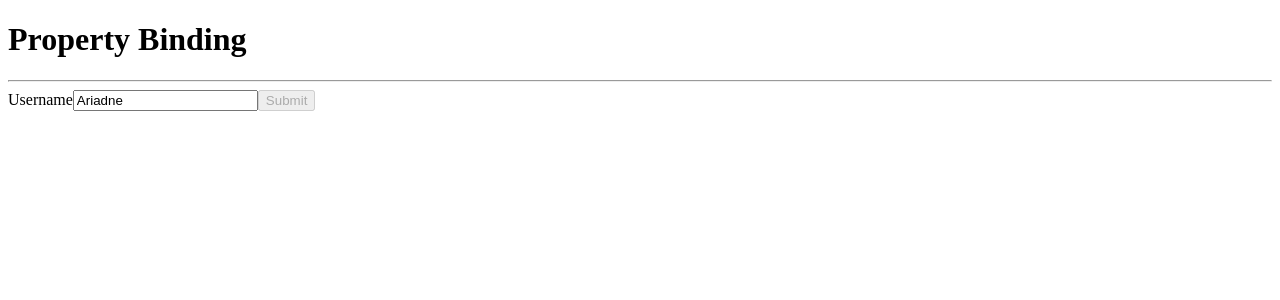
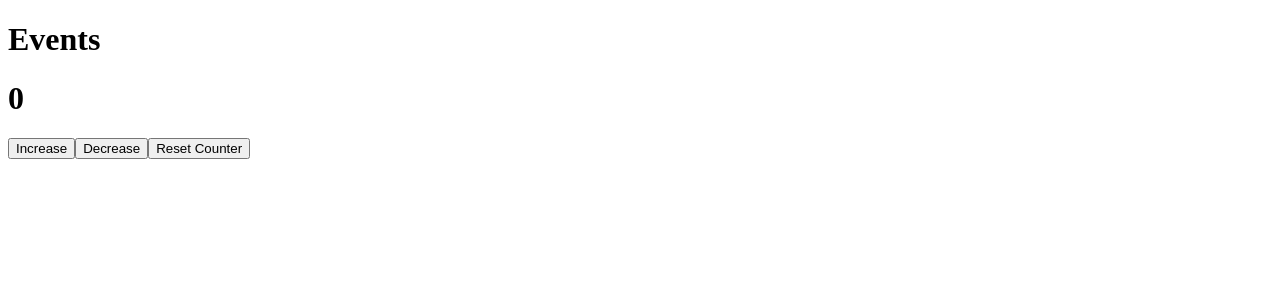
Before and after one commit to AriDevK/angular-tutorial, an Angular app: page / in a window 1280 px wide. Shown: the top 300 px of the page. Built offline with nearby package versions, Linux system fonts and the light colour scheme.

Commit message:
Learn events and create a simple counter app

```diff
--- a/src/app/app.component.html
+++ b/src/app/app.component.html
@@ -1,7 +1,6 @@
-<h1>Property Binding</h1>
-<hr>
+<h1>Events</h1>
 
-<label for="name">Username</label>
-<input type="text" [value]="user.name">
-
-<button [disabled]="btnDisabled">Submit</button>
+<h1>{{counter}}</h1>
+<button (click)="increaseCounter()">Increase</button>
+<button (click)="decreaseCounter()">Decrease</button>
+<button (click)="resetCounter()">Reset Counter</button>
--- a/src/app/app.component.ts
+++ b/src/app/app.component.ts
@@ -6,12 +6,19 @@ import { Component } from '@angular/core';
   styleUrls: ['./app.component.scss']
 })
 export class AppComponent {
-  title = 'angular-tutorial';
-  user = {
-    name : 'Ariadne',
-    age : 22,
-  };
-  profilePic = 'https://avatars.githubusercontent.com/u/42656298?v=4';
-  randomPic = 'https://source.unsplash.com/random';
-  btnDisabled = true;
+  resetCounter() {
+    this.counter = 0;
+  }
+  decreaseCounter() {
+    if (this.counter - 1 >= 0) {
+      this.counter--;
+    }
+    else{
+      alert('You cant decrement more the counter');
+    }
+  }
+  increaseCounter() {
+    this.counter++;
+  }
+  counter = 0
 }
```
